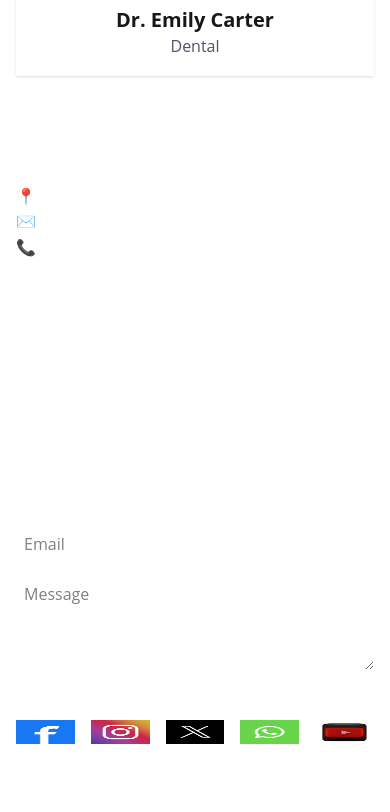
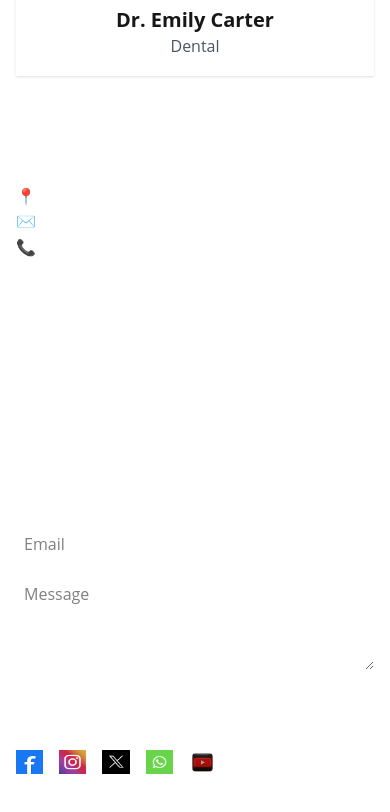
Before and after one commit to OpenStag/project-18, a Next.js app: page / in a window 390 px wide. Shown: the part 5093-5905 px from the top of the page. Built offline with nearby package versions, Linux system fonts and the light colour scheme.

Commit message:
fix: code fix

```diff
--- a/src/components/Footer.tsx
+++ b/src/components/Footer.tsx
@@ -30,8 +30,8 @@ const Footer: React.FC = () => {
           </form>
         </div>
       </div>
-      <div className="container mx-auto px-4 mt-6 flex flex-col md:flex-row justify-between items-center space-y-4 md:space-y-0">
-        <div className="flex space-x-4">
+      <div className="container mx-auto px-4 mt-6 flex flex-row md:flex-row justify-between items-center space-y-4 md:space-y-0">
+        <div className="flex space-x-4 max-w-50 md:w-auto justify-center md:justify-start">
           <a href="#"><Image src="/images/facebook.png" alt="Facebook" width={400} height={400} className="h-6" /></a>
           <a href="#"><Image src="/images/instagram.png" alt="Instagram" width={400} height={400} className="h-6" /></a>
           <a href="#"><Image src="/images/x.png" alt="X" width={400} height={400} className="h-6" /></a>
```
